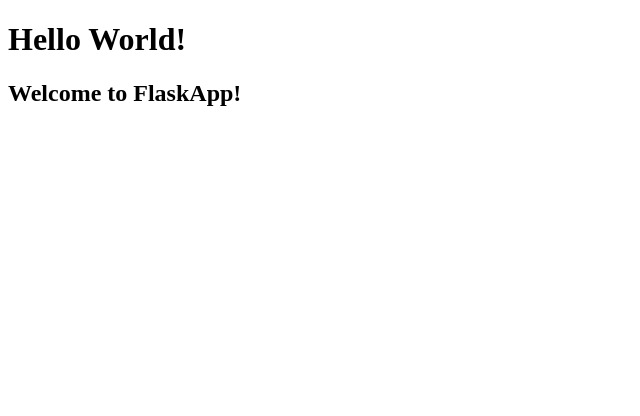
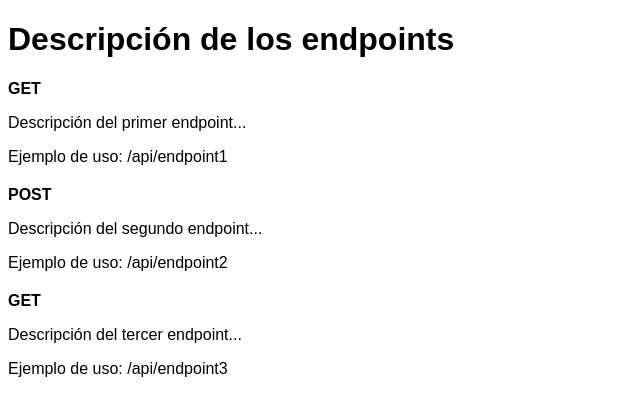
Before and after one commit to Borja-F/datapi, a Flask app: page / in a window 1280 px wide. Shown: the top 416 px of the page, without its empty margins (0-640 px from the left). Run offline with Flask 3, Linux system fonts and the light colour scheme.

Commit message:
Commented cross_origin

```diff
--- a/app.py
+++ b/app.py
@@ -9,7 +9,7 @@ from scipy.spatial import distance
 from flask import Flask, render_template, request, url_for, flash, redirect
 
 app = Flask(__name__)
-cors = CORS(app)
+# cors = CORS(app)
 # uri = "mongodb+srv://adrianpastorlopez09:nHSgK7jFZNLPANx6@cluster0.uw7fvq9.mongodb.net/"
 # myclient = pymongo.MongoClient(uri)
 # db = myclient["group2-back"]
@@ -19,12 +19,12 @@ cors = CORS(app)
 
 
 @app.route('/')
-@cross_origin()
+# @cross_origin()
 def home():
     return render_template('home.html')
 
 @app.route('/api/v1/nlp/text/censor', methods = ['POST'])
-@cross_origin()
+# @cross_origin()
 def censor():
     try:
         body = request.json
--- a/templates/home.html
+++ b/templates/home.html
@@ -1,11 +1,39 @@
 <!DOCTYPE html>
-<html lang="en">
+<html>
 <head>
-    <meta charset="UTF-8">
-    <title>FlaskApp</title>
+    <title>Descripción de los endpoints</title>
+    <style>
+        body {
+            font-family: Arial, sans-serif;
+        }
+        .endpoint {
+            margin-bottom: 20px;
+        }
+        .method {
+            font-weight: bold;
+        }
+    </style>
 </head>
 <body>
-    <h1>Hello World!</h1>
-    <h2>Welcome to FlaskApp!</h2>
+    <h1>Descripción de los endpoints</h1>
+
+    <div class="endpoint">
+        <p class="method">GET</p>
+        <p>Descripción del primer endpoint...</p>
+        <p>Ejemplo de uso: /api/endpoint1</p>
+    </div>
+
+    <div class="endpoint">
+        <p class="method">POST</p>
+        <p>Descripción del segundo endpoint...</p>
+        <p>Ejemplo de uso: /api/endpoint2</p>
+    </div>
+
+    <div class="endpoint">
+        <p class="method">GET</p>
+        <p>Descripción del tercer endpoint...</p>
+        <p>Ejemplo de uso: /api/endpoint3</p>
+    </div>
+
 </body>
 </html>
```
